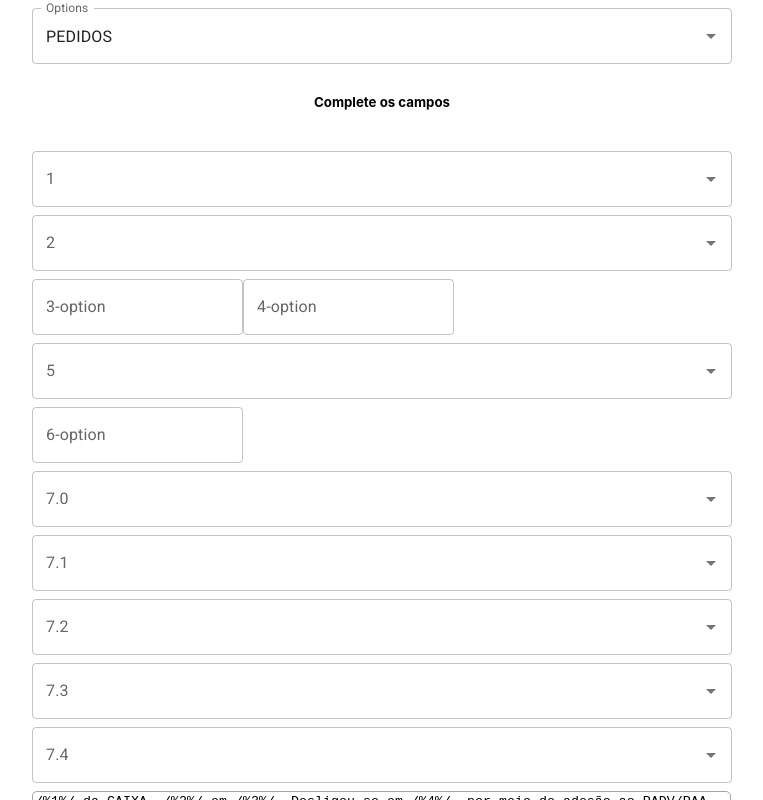
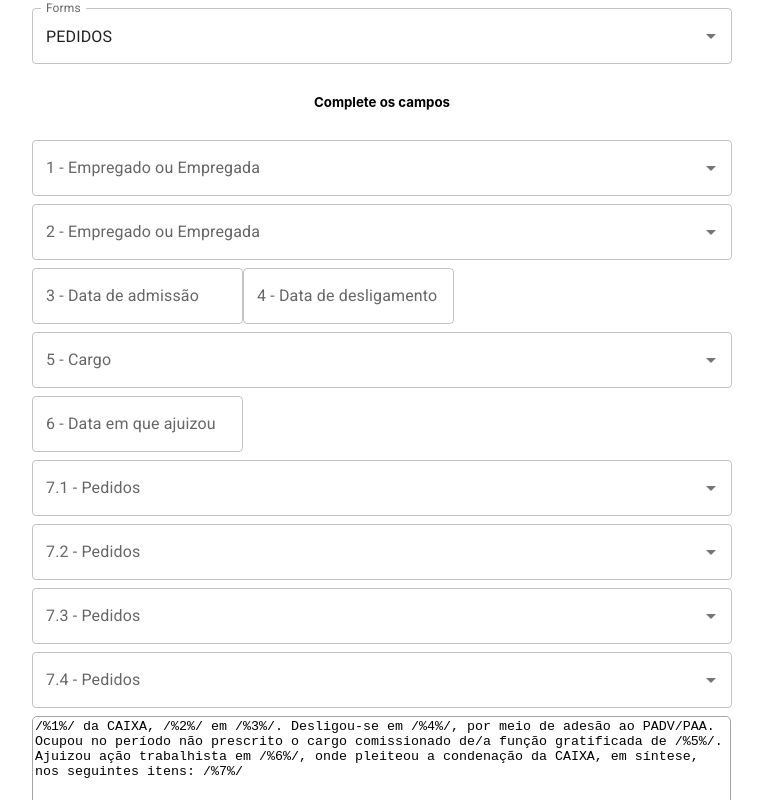
Before and after one commit to Tashima42/textos-nj, a React (Create React App) app: page / in a window 1280 px wide. Shown: the top 800 px of the page, without its empty margins (258-1021 px from the left). Built offline with nearby package versions, Linux system fonts and the light colour scheme.

Commit message:
refactor: variable and function naming and add labels

```diff
--- a/src/App.js
+++ b/src/App.js
@@ -1,19 +1,19 @@
 import React, {useState, useEffect} from "react"
 import {Autocomplete, TextField} from "@mui/material";
 import './App.css';
-import options from "./options"
+import forms from "./forms"
 
 function App() {
-  const optionsKeys = Object.keys(options)
-  const [currentOption, setCurrentOption] = useState(optionsKeys[0])
-  const [baseText, setBaseText] = useState(options[currentOption].textoBase)
+  const formsKeys = Object.keys(forms)
+  const [currentForm, setCurrentForm] = useState(formsKeys[0])
+  const [baseText, setBaseText] = useState(forms[currentForm].textoBase)
   const [finalText, setFinalText] = useState(baseText)
   const [templateValues, setTemplateValues] = useState([])
 
   useEffect(() => {
     setTemplateValues([])
-    setBaseText(options[currentOption].textoBase)
-  }, [currentOption])
+    setBaseText(forms[currentForm].textoBase)
+  }, [currentForm])
 
   useEffect(() => {
     setFinalText(baseText)
@@ -23,96 +23,104 @@ function App() {
     <div className="App">
       <Autocomplete
         className="autocomplete"
-        id="options"
-        options={optionsKeys}
+        id="forms"
+        options={formsKeys}
         sx={{width: 700}}
-        renderInput={(params) => <TextField {...params} label="Options" />}
-        onChange={selectCurrentOption}
-        defaultValue={optionsKeys[0]}
+        renderInput={(params) => <TextField {...params} label="Forms" />}
+        onChange={selectCurrentForm}
+        defaultValue={formsKeys[0]}
       />
       <h5>Complete os campos</h5>
       <div>
-        {createComponent()}
+        {createForm()}
       </div>
     </div >
   );
 
-  function selectCurrentOption(event, value) {
+  function selectCurrentForm(_, value) {
     if (!value) return
-    setCurrentOption(value)
+    setCurrentForm(value)
   }
 
-  function createComponent() {
-    const t = options[currentOption].opcoes.map((option, index) => {
-      if (option.tipo === "multiplos-textos") {
-        return option.valores.map((val, i) => {
-          const id = `${index + 1}.${i}`
+  function createForm() {
+    const createdForms = forms[currentForm].opcoes.map((form, index) => {
+      if (form.tipo === "multiplos-textos") {
+        return form.valores.map((_, i) => {
+          const id = `${index + 1}.${i + 1}`
+          const label = form.legenda ? `${id} - ${form.legenda}` : id
           return <Autocomplete
             className="autocomplete"
             id={id}
-            options={option.valores}
+            options={form.valores}
             sx={{width: 700}}
-            renderInput={(params) => <TextField {...params} label={id} />}
+            renderInput={(params) => <TextField {...params} label={label} />}
             key={id}
-            onChange={s}
+            onChange={handleFormValuesChange}
           />
         })
-      } else if (option.tipo === "texto") {
+      } else if (form.tipo === "texto") {
         const id = String(index + 1)
+        const label = form.legenda ? `${id} - ${form.legenda}` : id
         return <Autocomplete
           className="autocomplete"
           id={id}
-          options={option.valores}
+          options={form.valores}
           sx={{width: 700}}
-          renderInput={(params) => <TextField {...params} label={id} />}
+          renderInput={(params) => <TextField {...params} label={label} />}
           key={id}
-          onChange={s}
+          onChange={handleFormValuesChange}
         />
-      } else if (option.tipo === "texto-input") {
+      } else if (form.tipo === "texto-input") {
         const id = String((index + 1) + "-option")
-        return <TextField id={id} key={id} className="texto-input" label={id} variant="outlined" onChange={s} />
+        const label = form.legenda ? `${index + 1} - ${form.legenda}` : id
+        return <TextField
+          id={id}
+          key={id}
+          className="texto-input"
+          label={label}
+          variant="outlined"
+          onChange={handleFormValuesChange}
+        />
       }
       return (<div></div>)
     })
     return (
-      <div>
-        <h3>{options.nome}</h3>
-        <form>
-          {t}
-          <textarea className="final-text" type="readonly" value={finalText} />
-        </form>
-      </div>
+      <form>
+        {createdForms}
+        <textarea className="final-text" type="readonly" value={finalText} />
+      </form>
     )
   }
 
-  function s(event, value) {
+  function handleFormValuesChange(event, value) {
     if (!value) {
       value = event.target.value
       if (!value) return
     }
     const id = event.target.id
     const index = id.split('-')[0]
-    const multIndex = index.split(".")
-    if (multIndex && multIndex.length > 1) {
-      if (!templateValues[multIndex[0]]) templateValues[multIndex[0]] = []
-      templateValues[multIndex[0]][multIndex[1]] = value
-    } else {
-      templateValues[index] = value
-    }
+    // Handle Itens with multiple valid options
+    const multipleItensIndex = index.split(".")
+    if (multipleItensIndex && multipleItensIndex.length > 1) {
+      if (!templateValues[multipleItensIndex[0]]) templateValues[multipleItensIndex[0]] = []
+      templateValues[multipleItensIndex[0]][multipleItensIndex[1]] = value
+    } else templateValues[index] = value
+
     setTemplateValues(templateValues)
-    b()
+    updateFinalText()
   }
-  function b() {
+  function updateFinalText() {
     let text = baseText
-    templateValues.forEach((v, index) => {
-      if (Array.isArray(v)) {
-        let string = ""
-        v.forEach((va, i) => {
-          string = string + `${i + 1}) ${va} `
+    templateValues.forEach((templateValue, index) => {
+      // Handle itens with multiple valid options
+      if (Array.isArray(templateValue)) {
+        let multipleItens = ""
+        templateValue.forEach((item, i) => {
+          multipleItens = multipleItens + `${i + 1}) ${item} `
         })
-        v = string
+        templateValue = multipleItens
       }
-      text = text.replace(`/%${index}%/`, v)
+      text = text.replace(`/%${index}%/`, templateValue)
     })
     setFinalText(text)
   }
--- /dev/null
+++ b/src/forms.js
@@ -0,0 +1,73 @@
+const options = {
+  "PEDIDOS": {
+    "textoBase": "/%1%/ da CAIXA, /%2%/ em /%3%/. Desligou-se em /%4%/, por meio de adesão ao PADV/PAA. Ocupou no período não prescrito o cargo comissionado de/a função gratificada de /%5%/. Ajuizou ação trabalhista em /%6%/, onde pleiteou a condenação da CAIXA, em síntese, nos seguintes itens: /%7%/",
+    "opcoes": [{
+      "tipo": "texto",
+      "legenda": "Empregado ou Empregada",
+      "valores": ["Ex-empregado", "Ex-empregada"]
+    },
+    {
+      "tipo": "texto",
+      "legenda": "Empregado ou Empregada",
+      "valores": ["admitido", "admitida"]
+    },
+    {
+      "legenda": "Data de admissão",
+      "tipo": "texto-input"
+    },
+    {
+      "legenda": "Data de desligamento",
+      "tipo": "texto-input"
+    },
+    {
+      "legenda": "Cargo",
+      "tipo": "texto",
+      "valores": ["gerente", "caixa", "gerente geral", "supervisor de atendimento"]
+    },
+    {
+      "legenda": "Data em que ajuizou",
+      "tipo": "texto-input"
+    },
+    {
+      "legenda": "Pedidos",
+      "tipo": "multiplos-textos",
+      "valores": [
+        "horas extras, consideradas as excedentes à sexta hora diária e trigésima semanal, durante todo o período contratual, com divisor 150, adicional 50% e 100%, com reflexos;",
+        "que a Justiça do Trabalho é absolutamente incompetente para processar e julgar assuntos que tratem de previdência privada, como é o caso da FUNCEF;",
+        "intervalo do Art. 384 da CLT;",
+        "uma hora extra pelo intervalo intrajornada não concedido corretamento;"
+      ]
+    }
+    ]
+  },
+  "PRELIMINAR DE CONTESTAÇÃO": {
+    "textoBase": "Na sua defesa a CAIXA alegou preliminarmente: /%1%/",
+    "opcoes": [{
+      "tipo": "multiplos-textos",
+      "valores": [
+        "que a Justiça do Trabalho é absolutamente incompetente para processar e julgar assuntos que tratem de previdência privada, como é o caso da FUNCEF"
+      ]
+    }]
+  },
+  "CONTESTAÇÃO": {
+    "textoBase": "NNo mérito, a CAIXA contestou todos os pedidos, em resumo: /%1%/",
+    "opcoes": [{
+      "tipo": "multiplos-textos",
+      "valores": [
+        "que o autor cumpriu corretamente o intervalo intrajornada",
+        "que o autor era detentor de função de confiança, como jornada de 8 horas, devidamente enquadrada no Art. 224, §2º, da CLT"
+      ]
+    }]
+  },
+  "SENTENÇA": {
+    "textoBase": "NNo mérito, a CAIXA contestou todos os pedidos, em resumo: /%1%/",
+    "opcoes": [{
+      "tipo": "multiplos-textos",
+      "valores": [
+        "horas extras, consideradas as realizadas a partir da 6ª hora diária e 30ª semanal",
+        "uma hora extra diária pelo intervalo intrajornada não concedido corretamente"
+      ]
+    }]
+  }
+}
+export default options
--- a/src/options.js
+++ /dev/null
@@ -1,68 +0,0 @@
-const options = {
-	"PEDIDOS": {
-		"textoBase": "/%1%/ da CAIXA, /%2%/ em /%3%/. Desligou-se em /%4%/, por meio de adesão ao PADV/PAA. Ocupou no período não prescrito o cargo comissionado de/a função gratificada de /%5%/. Ajuizou ação trabalhista em /%6%/, onde pleiteou a condenação da CAIXA, em síntese, nos seguintes itens: /%7%/",
-		"opcoes": [{
-				"tipo": "texto",
-				"valores": ["Ex-empregado", "Ex-empregada"]
-			},
-			{
-				"tipo": "texto",
-				"valores": ["admitido", "admitida"]
-			},
-			{
-				"tipo": "texto-input"
-			},
-			{
-				"tipo": "texto-input"
-			},
-			{
-				"tipo": "texto",
-				"valores": ["gerente", "caixa", "gerente geral", "supervisor de atendimento"]
-			},
-			{
-				"tipo": "texto-input"
-			},
-			{
-				"tipo": "multiplos-textos",
-				"valores": [
-					"horas extras, consideradas as excedentes à sexta hora diária e trigésima semanal, durante todo o período contratual, com divisor 150, adicional 50% e 100%, com reflexos;",
-					"lorem ipsum dolor sit amet;",
-					"que a Justiça do Trabalho é absolutamente incompetente para processar e julgar assuntos que tratem de previdência privada, como é o caso da FUNCEF;",
-					"intervalo do Art. 384 da CLT;",
-					"uma hora extra pelo intervalo intrajornada não concedido corretamento;"
-				]
-			}
-		]
-	},
-	"PRELIMINAR DE CONTESTAÇÃO": {
-		"textoBase": "Na sua defesa a CAIXA alegou preliminarmente: /%1%/",
-		"opcoes": [{
-			"tipo": "multiplos-textos",
-			"valores": [
-				"que a Justiça do Trabalho é absolutamente incompetente para processar e julgar assuntos que tratem de previdência privada, como é o caso da FUNCEF",
-				"Lorem Ipsum"
-			]
-		}]
-	},
-	"CONTESTAÇÃO": {
-		"textoBase": "NNo mérito, a CAIXA contestou todos os pedidos, em resumo: /%1%/",
-		"opcoes": [{
-			"tipo": "multiplos-textos",
-			"valores": [
-				"que o autor cumpriu corretamente o intervalo intrajornada",
-				"que o autor era detentor de função de confiança, como jornada de 8 horas, devidamente enquadrada no Art. 224, §2º, da CLT"
-			]
-		}]
-	},
-	"SENTENÇA": {
-		"textoBase": "NNo mérito, a CAIXA contestou todos os pedidos, em resumo: /%1%/",
-		"opcoes": [{
-			"tipo": "multiplos-textos",
-			"valores": [
-				"horas extras, consideradas as realizadas a partir da 6ª hora diária e 30ª semanal",
-				"uma hora extra diária pelo intervalo intrajornada não concedido corretamente"
-			]
-		}]
-	}
-}
-export default options
```
